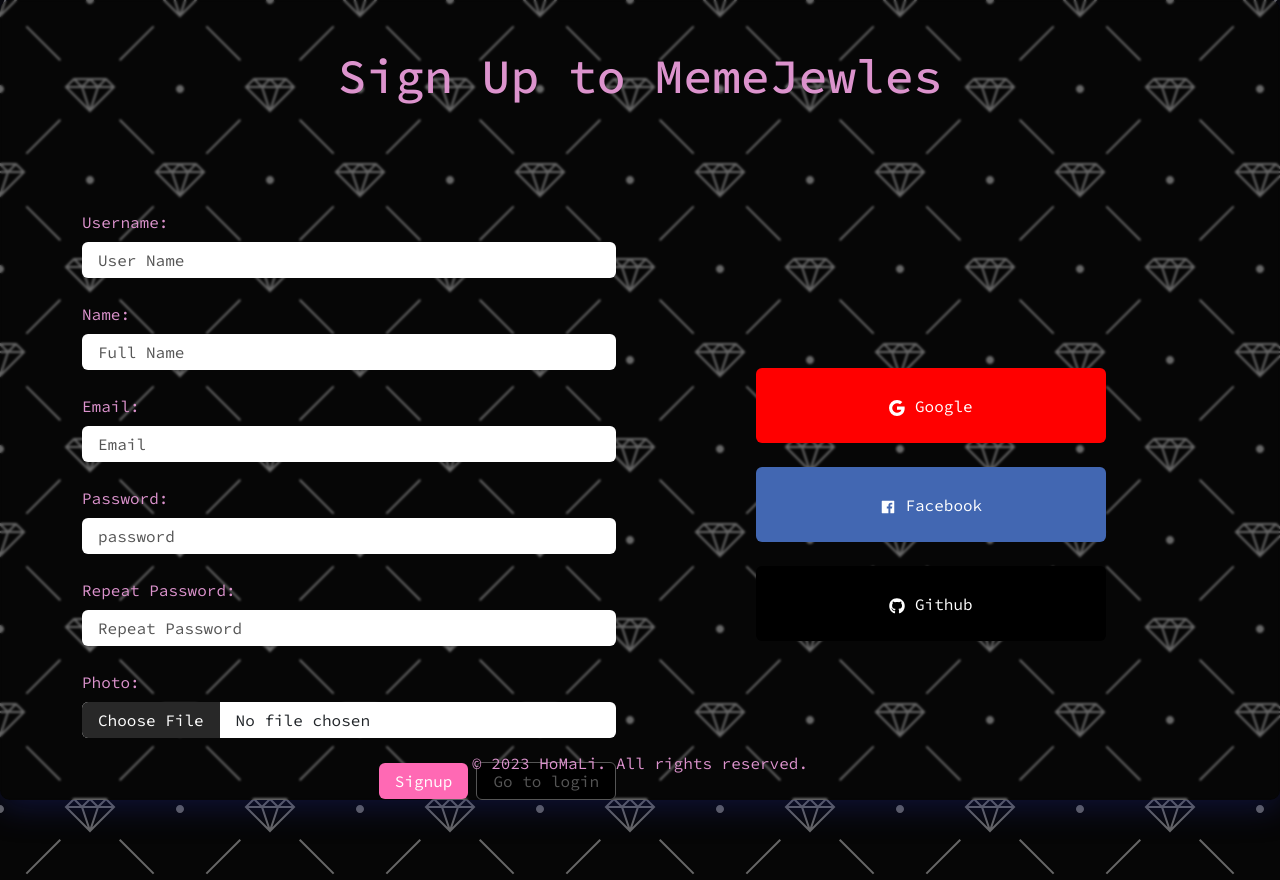
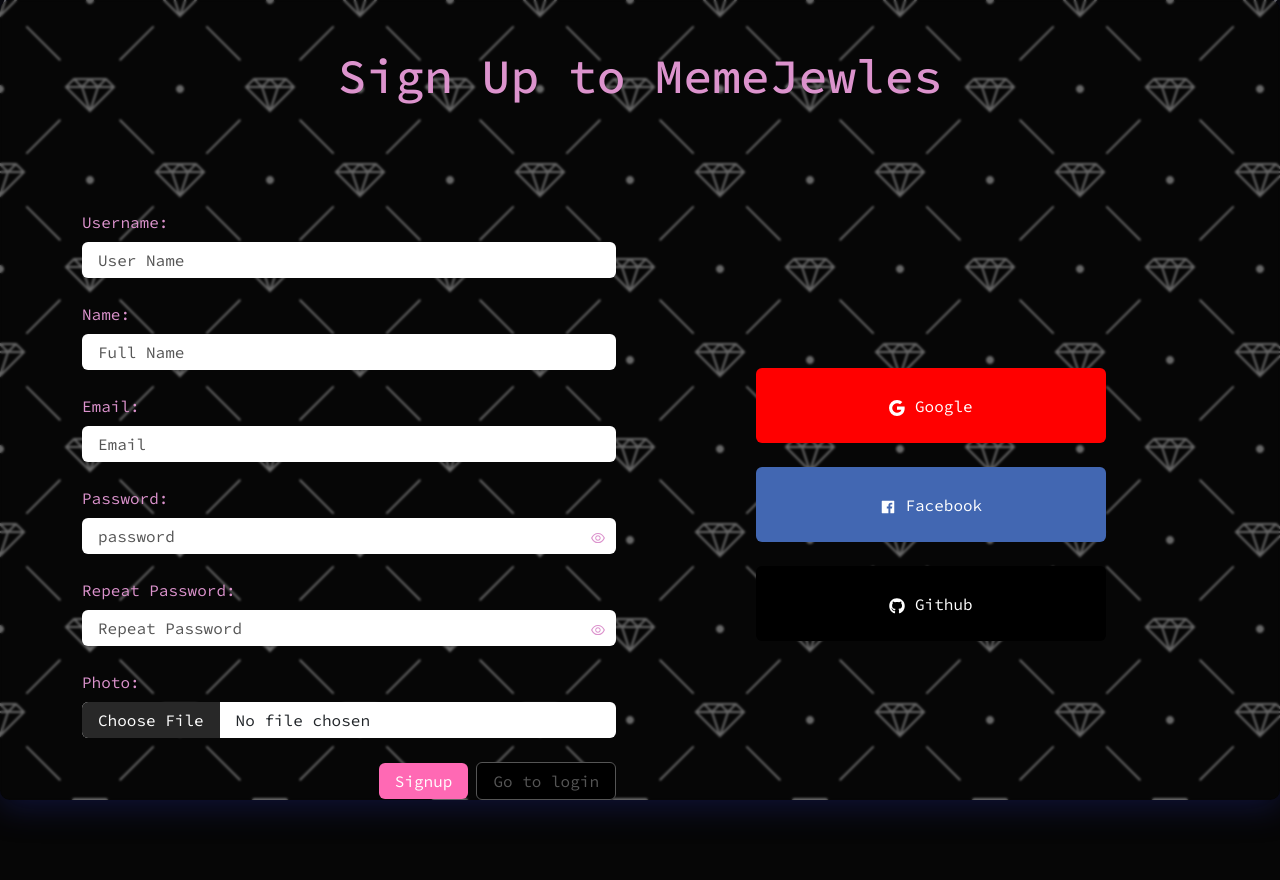
Before and after one commit to Hosam89/69chan-frontend, a React (Create React App) app: page /signup in a window 1280 px wide. After the commit the page ends 800 px from the top, so only its background shows below. Built offline with nearby package versions, Linux system fonts and the light colour scheme.

Commit message:
password show  password when clicked on icon

```diff
--- a/src/App.jsx
+++ b/src/App.jsx
@@ -27,7 +27,7 @@ function App() {
         />
         {!user && <Route path="/login" element={<Login />} />}
       </Routes>
-      <Footer />
+      {/* <Footer /> */}
     </div>
   );
 }
--- a/src/pages/Login/Login.jsx
+++ b/src/pages/Login/Login.jsx
@@ -1,11 +1,10 @@
 import React from "react";
 import { Button, Container, Form, Stack } from "react-bootstrap";
-import { useFetch } from "../../hooks/useFetch";
 import { useState } from "react";
 import { useAuthContext } from "../../hooks/useAuthContext";
-import Footer from "../../components/Footer";
+import { useNavigate } from "react-router-dom";
 import "./Login.css";
-import { useNavigate } from "react-router-dom";
+
 const Login = () => {
   const { dispatch } = useAuthContext();
   const [email, setEmail] = useState("");
--- a/src/pages/Signup/Signup.css
+++ b/src/pages/Signup/Signup.css
@@ -42,3 +42,20 @@
 .github {
   background-color: #000000;
 }
+
+#password,
+#repeatPassword {
+  position: relative;
+}
+
+#password svg {
+  position: absolute;
+  right: 10px;
+  top: 66%;
+}
+
+#repeatPassword svg {
+  position: absolute;
+  right: 10px;
+  top: 66%;
+}
--- a/src/pages/Signup/Signup.jsx
+++ b/src/pages/Signup/Signup.jsx
@@ -5,7 +5,7 @@ import { AiFillFacebook } from "react-icons/ai";
 import { FaGithub } from "react-icons/fa";
 import { Link, useNavigate } from "react-router-dom";
 import { useFetch } from "../../hooks/useFetch";
-import Footer from "../../components/Footer";
+import { AiOutlineEye, AiOutlineEyeInvisible } from "react-icons/ai";
 
 import "./Signup.css";
 
@@ -17,8 +17,13 @@ const Signup = () => {
   const [name, setName] = useState("");
   const [username, setUsername] = useState("");
   const [profilePicture, setProfilePicture] = useState(null);
+  //Error when the Picture is not valid
   const [profilePictureError, setProfilePictureError] = useState("");
   const [err, setErr] = useState("");
+
+  //state for the icons to hide and show password
+  const [showPassword, setShowPassword] = useState(false);
+  const [showRepeatPassword, setShowRepeatPassword] = useState(false);
   const navigate = useNavigate();
   const { postData, error } = useFetch(
     "http://localhost:3001/users/add",
@@ -106,22 +111,26 @@ const Signup = () => {
                   onChange={(e) => setEmail(e.target.value)}
                 />
               </Form.Group>
-              <Form.Group controlId="password">
+              <Form.Group controlId="password" id="password">
                 <Form.Label>Password:</Form.Label>
                 <Form.Control
                   placeholder="password"
-                  type="password"
+                  type={showPassword ? "password" : "text"}
                   required
                   onChange={(e) => setPassword(e.target.value)}
                 />
+                <AiOutlineEye onClick={() => setShowPassword(!showPassword)} />
               </Form.Group>
-              <Form.Group controlId="repeatpass">
+              <Form.Group controlId="repeatpass" id="repeatPassword">
                 <Form.Label>Repeat Password:</Form.Label>
                 <Form.Control
                   placeholder="Repeat Password"
-                  type="password"
+                  type={showRepeatPassword ? "password" : "text"}
                   required
                   onChange={(e) => setRepeatPassword(e.target.value)}
+                />
+                <AiOutlineEye
+                  onClick={() => setShowRepeatPassword(!showRepeatPassword)}
                 />
               </Form.Group>
               <Form.Group>
```
